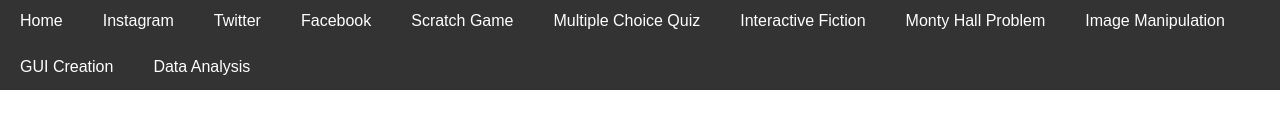
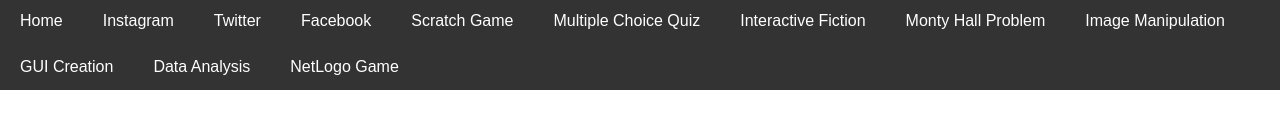
Before and after one commit to Sebastian849/CSPWebsite, a plain HTML site: page interactivefiction.html in a window 1280 px wide. Shown: the part 295-427 px from the top of the page. Drawn offline with Linux system fonts and the light colour scheme.

Commit message:
Update interactivefiction.html

```diff
--- a/interactivefiction.html
+++ b/interactivefiction.html
@@ -27,6 +27,7 @@
   <a href="PIL.html">Image Manipulation</a>
   <a href="bounce.html">GUI Creation</a>
   <a href="data.html">Data Analysis</a>
+  <a href="netlogo.html">NetLogo Game</a>
 </div>
 
 <div class="row">
```
